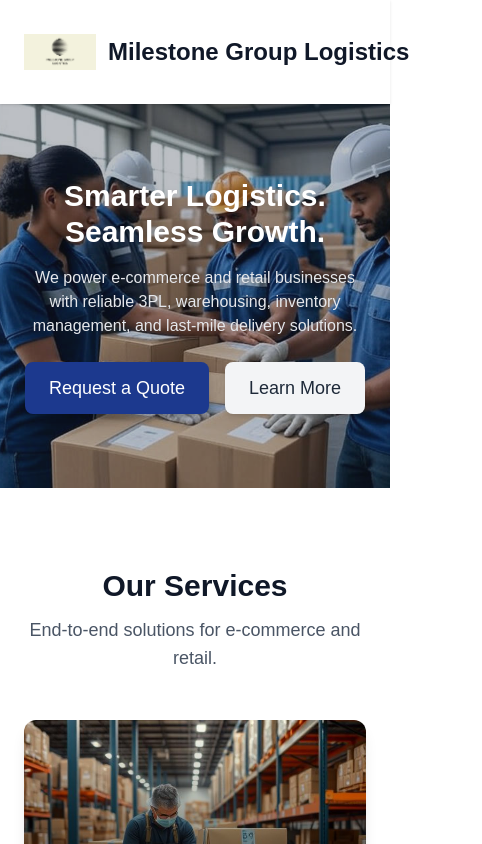
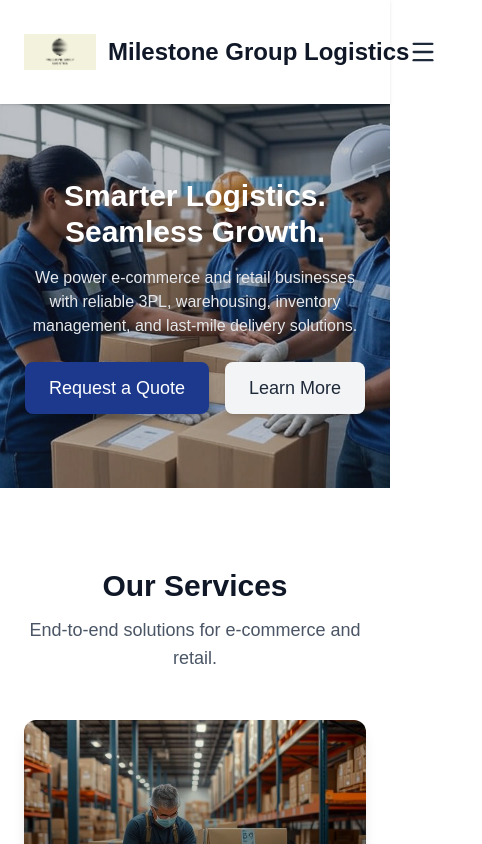
Before and after one commit to jyronbones/milestone-logistics, a Next.js app in the folder milestone-logistics/: page / in a window 390 px wide. Shown: the top 844 px of the page, 482 px wide, since content can reach past the window. Built offline with nearby package versions, Linux system fonts and the light colour scheme.

Commit message:
add hamburger menu

```diff
--- a/milestone-logistics/package.json
+++ b/milestone-logistics/package.json
@@ -10,6 +10,7 @@
   },
   "dependencies": {
     "@fontsource/poppins": "^5.2.7",
+    "lucide-react": "^0.544.0",
     "next": "15.5.3",
     "react": "19.1.0",
     "react-dom": "19.1.0",
--- a/milestone-logistics/src/components/Navbar.tsx
+++ b/milestone-logistics/src/components/Navbar.tsx
@@ -1,12 +1,18 @@
+"use client";
+
 import Link from "next/link";
 import Image from "next/image";
-import React from "react";
+import React, { useState } from "react";
+import { Menu, X } from "lucide-react"; // icons
 
 export default function Navbar() {
+  const [isOpen, setIsOpen] = useState(false);
+
   return (
     <header className="bg-white dark:bg-gray-900 shadow-sm sticky top-0 z-40">
       <div className="w-full flex items-center justify-between px-6 py-4">
 
+        {/* Logo */}
         <div className="flex items-center gap-3 flex-shrink-0">
           <Link href="/" className="flex items-center gap-3">
             <div className="w-18 h-18 relative">
@@ -25,7 +31,7 @@ export default function Navbar() {
           </Link>
         </div>
 
-        {/* Desktop nav + CTA */}
+        {/* Desktop Nav */}
         <div className="hidden md:flex items-center gap-6 ml-auto">
           <nav className="flex items-center gap-6 text-sm">
             <Link href="/" className="hover:text-primary text-gray-800 dark:text-gray-200">Home</Link>
@@ -43,16 +49,38 @@ export default function Navbar() {
           </Link>
         </div>
 
-        {/* Mobile CTA */}
-        <div className="md:hidden">
+        {/* Mobile Menu Button */}
+        <div className="md:hidden flex items-center gap-3">
+          <button
+            onClick={() => setIsOpen(!isOpen)}
+            className="text-gray-800 dark:text-gray-200 focus:outline-none"
+            aria-label="Toggle menu"
+          >
+            {isOpen ? <X size={28} /> : <Menu size={28} />}
+          </button>
+        </div>
+      </div>
+
+      {/* Mobile Nav Drawer */}
+      {isOpen && (
+        <div className="md:hidden bg-white dark:bg-gray-900 border-t dark:border-gray-700 px-6 py-4 space-y-4">
+          <nav className="flex flex-col gap-4 text-sm">
+            <Link href="/" onClick={() => setIsOpen(false)} className="hover:text-primary text-gray-800 dark:text-gray-200">Home</Link>
+            <Link href="/about" onClick={() => setIsOpen(false)} className="hover:text-primary text-gray-800 dark:text-gray-200">About Us</Link>
+            <Link href="/blogs" onClick={() => setIsOpen(false)} className="hover:text-primary text-gray-800 dark:text-gray-200">Blogs</Link>
+            <Link href="/careers" onClick={() => setIsOpen(false)} className="hover:text-primary text-gray-800 dark:text-gray-200">Careers</Link>
+            <Link href="/contact" onClick={() => setIsOpen(false)} className="hover:text-primary text-gray-800 dark:text-gray-200">Contact</Link>
+          </nav>
+
           <Link
             href="/contact"
-            className="inline-block bg-primary text-white px-4 py-2 rounded-md text-sm font-semibold"
+            onClick={() => setIsOpen(false)}
+            className="inline-block bg-primary text-white px-5 py-2 rounded-md text-sm font-bold shadow hover:scale-105 transition-transform"
           >
-            Quote
+            Request a Quote
           </Link>
         </div>
-      </div>
+      )}
     </header>
   );
 }
```
Also changed, not shown: 1 other file (tests, documents, lock files or other folders).
